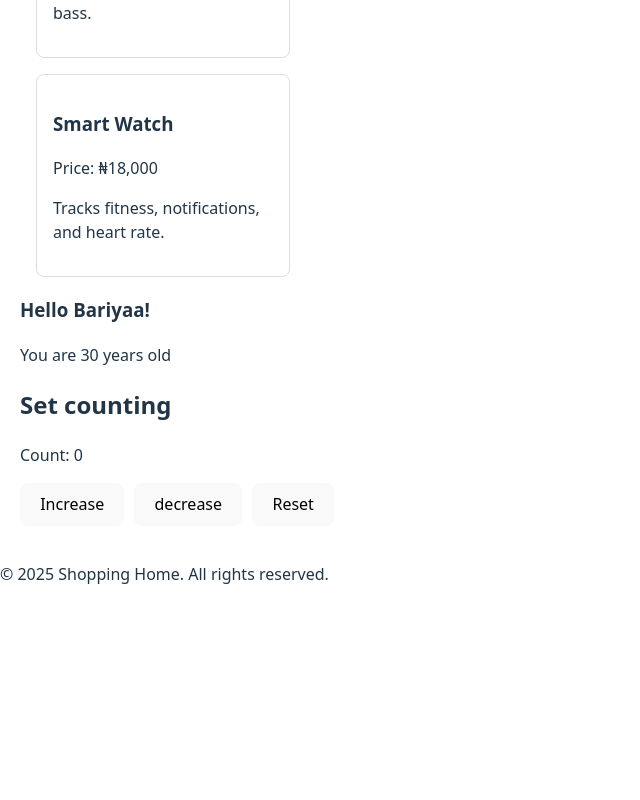
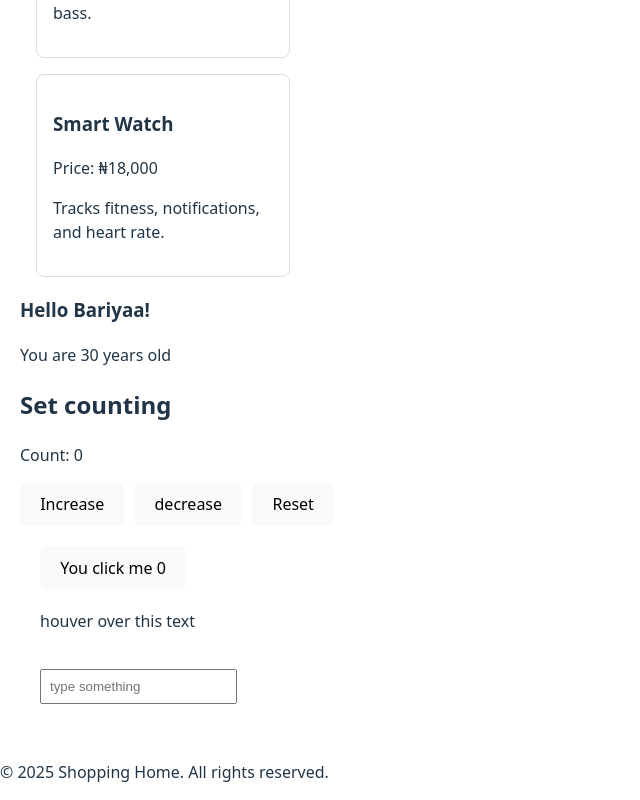
Before and after one commit to kinas01/My-React-App, a React (Vite) app: page / in a window 1280 px wide. Shown: the part 555-1355 px from the top of the page, without its empty margins (0-640 px from the left). Before the commit the page ends 1157 px from the top, so only its background shows below. Built offline with nearby package versions, Linux system fonts and the light colour scheme.

Commit message:
Added more functions to Event component

```diff
--- a/src/practice/Event.jsx
+++ b/src/practice/Event.jsx
@@ -2,14 +2,40 @@ import { useState } from "react";
 
 function Events() {
 
-    const [count, setcount] useState(0);
+    const [count, setCount] = useState(0);
 
     function handleClick() {
-        setcount{count = 1};
+        setCount(count + 1);
     }
 
     function handleMouseOver() {
         console.log("you houver the text");
     }
 
+    function handleInputChange(event) {
+        console.log("input value:", event.target.value);
+    }
+
+    return(
+        <div style={{padding: "20px"}}>
+            <button
+               onClick={handleClick}>
+               You click me {count}
+            </button>
+
+            <p onMouseOver={handleMouseOver} style={{marginTop: "20px"}}>
+                houver over this text
+                </p>
+
+            <input
+            type="text"
+            placeholder="type something"
+            onChange={handleInputChange}
+            style={{marginTop: "20px", padding: "8px"}}
+             />
+        </div>
+   );
+
 }
+
+export default Events;
--- a/src/practice/Practice.jsx
+++ b/src/practice/Practice.jsx
@@ -2,6 +2,7 @@
 import Greeting from "./Greeting";
 import ProductCard from "./ProductCard";
 import State from "./State";
+import Events from "./Event";
 
 
 function Practice() {
@@ -38,6 +39,8 @@ function Practice() {
 
        <State />
 
+       <Events />
+
         </div>
     );
 }
```
